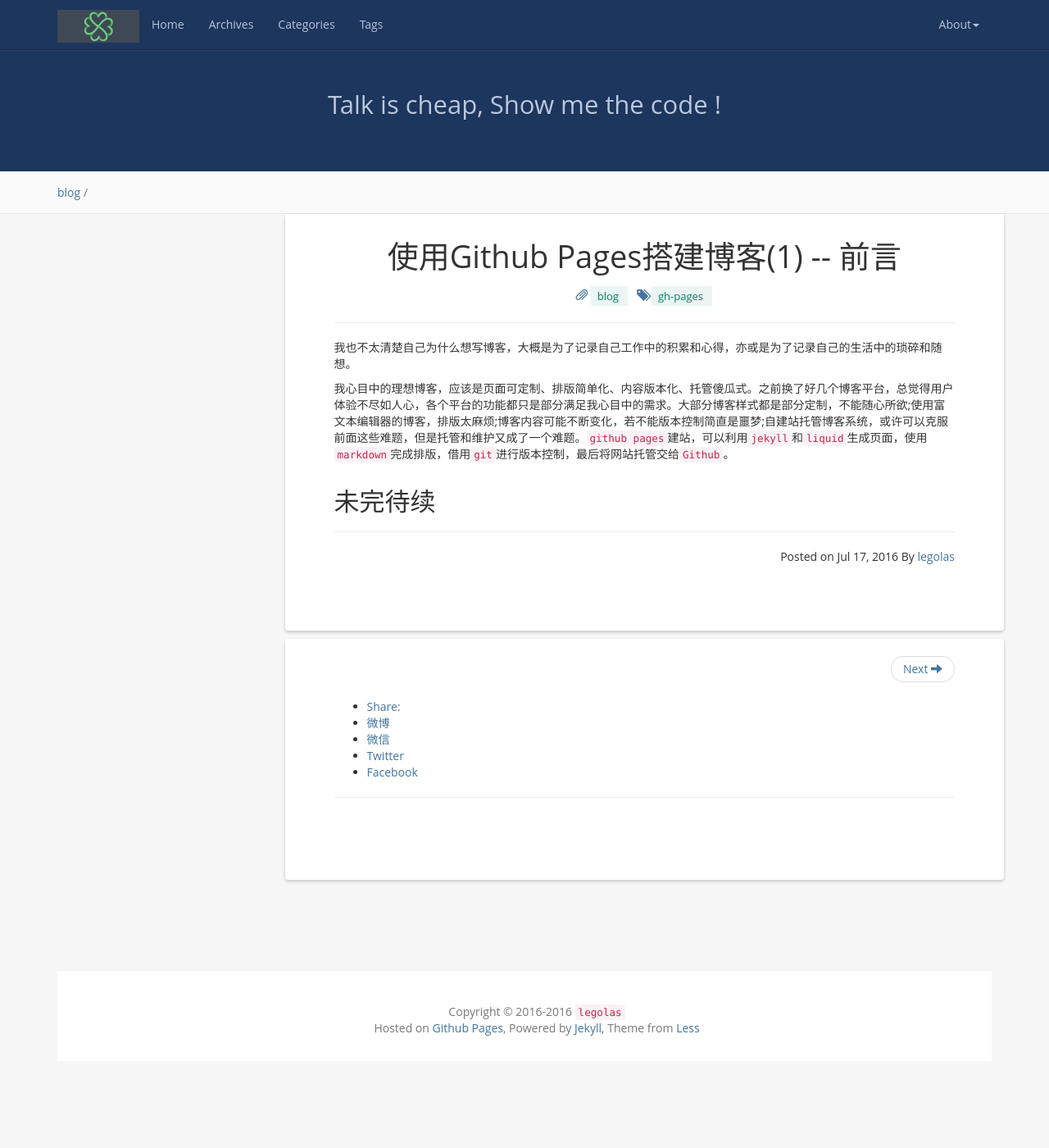
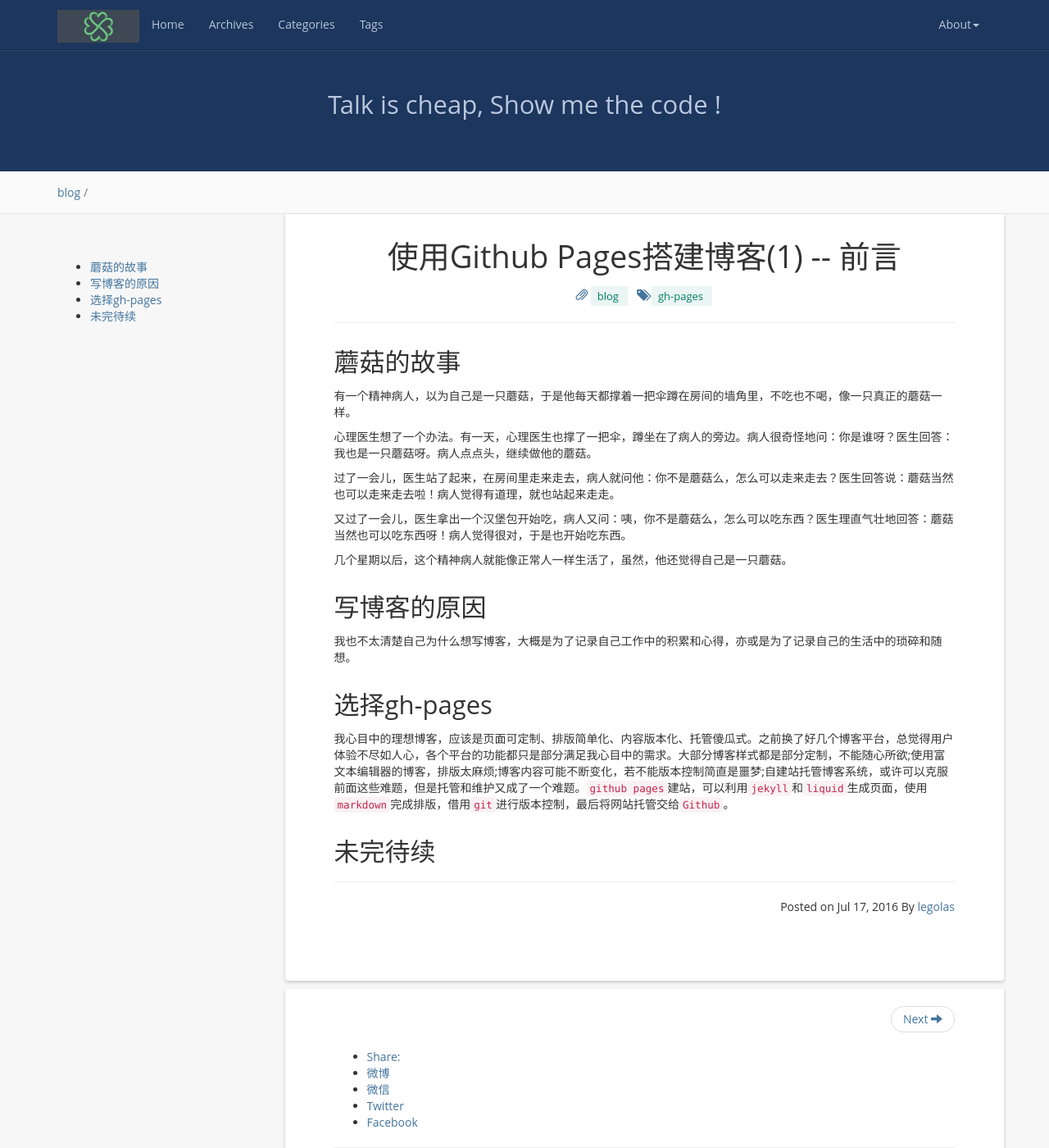
Before and after one commit to legolasNg/legolasNg.github.io, a Jekyll site: the page built from _posts/2016-07-18-blog-on-github-pages-1.md, in a window 1280 px wide and 1400 px high. Shown: the whole window at 82% size. Built offline with Jekyll 4.4.1, drawn with Linux system fonts in a browser that asks for light colours; nearby versions of some CDN libraries; comment, search, counter and statistics services are not loaded.

Commit message:
[modify] add content to article

```diff
--- a/_posts/2016-07-18-blog-on-github-pages-1.md
+++ b/_posts/2016-07-18-blog-on-github-pages-1.md
@@ -4,10 +4,26 @@ title:      "使用Github Pages搭建博客(1) -- 前言"
 date:       2016-07-18 01:00:00 +0800
 category:   "blog"
 tags:       "gh-pages"
-excerpt:    "我也不太清楚自己为什么想写博客，大概是为了记录自己工作中的积累和心得，亦或是为了记录自己的生活中的琐碎和随想"
+excerpt:    ""
 ---
 
+## 蘑菇的故事
+
+有一个精神病人，以为自己是一只蘑菇，于是他每天都撑着一把伞蹲在房间的墙角里，不吃也不喝，像一只真正的蘑菇一样。
+
+心理医生想了一个办法。有一天，心理医生也撑了一把伞，蹲坐在了病人的旁边。病人很奇怪地问：你是谁呀？医生回答：我也是一只蘑菇呀。病人点点头，继续做他的蘑菇。
+
+过了一会儿，医生站了起来，在房间里走来走去，病人就问他：你不是蘑菇么，怎么可以走来走去？医生回答说：蘑菇当然也可以走来走去啦！病人觉得有道理，就也站起来走走。
+
+又过了一会儿，医生拿出一个汉堡包开始吃，病人又问：咦，你不是蘑菇么，怎么可以吃东西？医生理直气壮地回答：蘑菇当然也可以吃东西呀！病人觉得很对，于是也开始吃东西。
+
+几个星期以后，这个精神病人就能像正常人一样生活了，虽然，他还觉得自己是一只蘑菇。
+
+## 写博客的原因
+
 我也不太清楚自己为什么想写博客，大概是为了记录自己工作中的积累和心得，亦或是为了记录自己的生活中的琐碎和随想。
+
+## 选择gh-pages
 
 我心目中的理想博客，应该是页面可定制、排版简单化、内容版本化、托管傻瓜式。之前换了好几个博客平台，总觉得用户体验不尽如人心，各个平台的功能都只是部分满足我心目中的需求。大部分博客样式都是部分定制，不能随心所欲;使用富文本编辑器的博客，排版太麻烦;博客内容可能不断变化，若不能版本控制简直是噩梦;自建站托管博客系统，或许可以克服前面这些难题，但是托管和维护又成了一个难题。`github pages`建站，可以利用`jekyll`和`liquid`生成页面，使用`markdown`完成排版，借用`git`进行版本控制，最后将网站托管交给`Github`。
 
```
